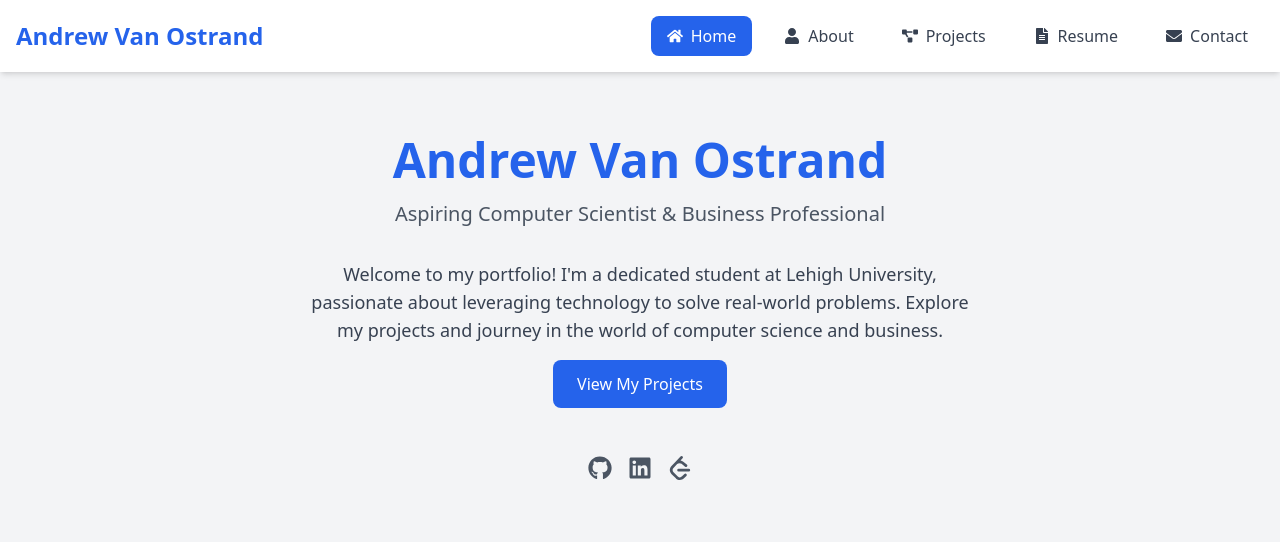
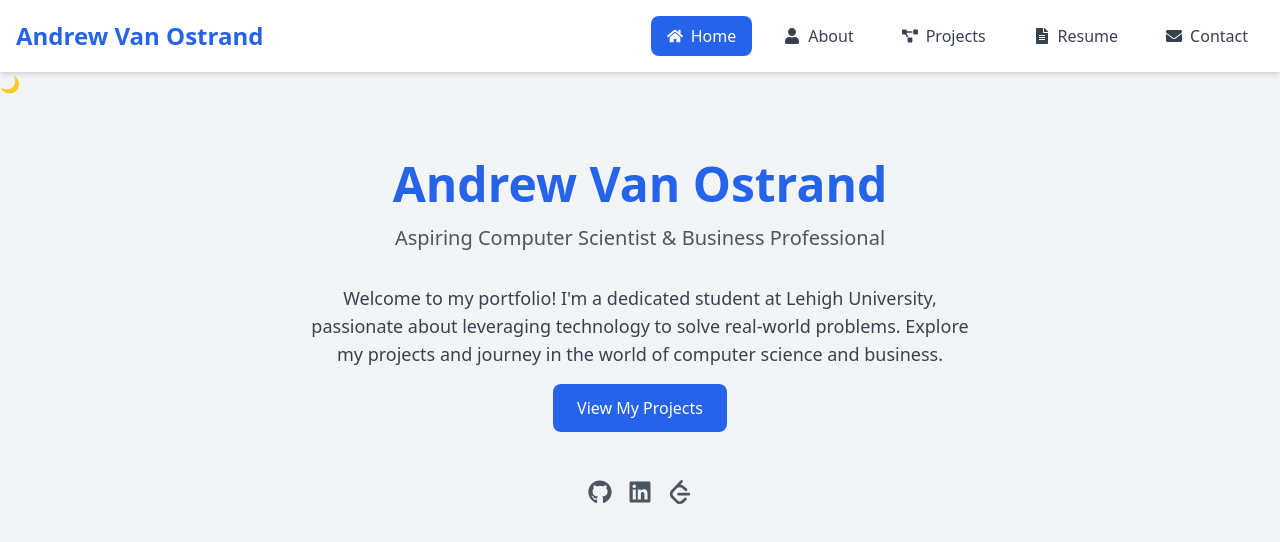
Before and after one commit to arrowarcher1/new_portfolio, a React (Create React App) app: page / in a window 1280 px wide. Shown: the top 542 px of the page. Built offline with nearby package versions, Linux system fonts and the light colour scheme.

Commit message:
Testing night mode button

```diff
--- a/src/App.js
+++ b/src/App.js
@@ -1,4 +1,4 @@
-import React, { useState } from 'react';
+import React, { useState, useEffect } from 'react';
 import { BrowserRouter as Router, Route, Routes, Link, useLocation } from 'react-router-dom';
 import { motion, AnimatePresence } from 'framer-motion';
 import { SiLeetcode } from 'react-icons/si';
@@ -357,10 +357,35 @@ const Contact = () => (
     </PageTransition>
 );
 
-const App = () => (
+const App = () => {
+    const [theme, setTheme] = useState(() => {
+        // Check localStorage first, then system preference
+        const savedTheme = localStorage.getItem('theme');
+        if (savedTheme) return savedTheme;
+        return window.matchMedia('(prefers-color-scheme: dark)').matches ? 'dark' : 'light';
+    });
+
+    useEffect(() => {
+        // Update data-theme attribute and localStorage when theme changes
+        document.documentElement.setAttribute('data-theme', theme);
+        localStorage.setItem('theme', theme);
+    }, [theme]);
+
+    const toggleTheme = () => {
+        setTheme(prevTheme => prevTheme === 'dark' ? 'light' : 'dark');
+    };
+
+    return (
         <Router>
             <div className="min-h-screen bg-gray-100">
                 <Header />
+                <button
+                    onClick={toggleTheme}
+                    className="theme-toggle"
+                    aria-label={`Switch to ${theme === 'dark' ? 'light' : 'dark'} theme`}
+                >
+                    {theme === 'dark' ? '☀️' : '🌙'}
+                </button>
                 <AnimatePresence mode="wait">
                     <Routes>
                         <Route path="/" element={<Home />} />
@@ -373,5 +398,6 @@ const App = () => (
             </div>
         </Router>
     );
+};
 
 export default App;
```
Lines whose indentation alone changed are shown as unchanged.
